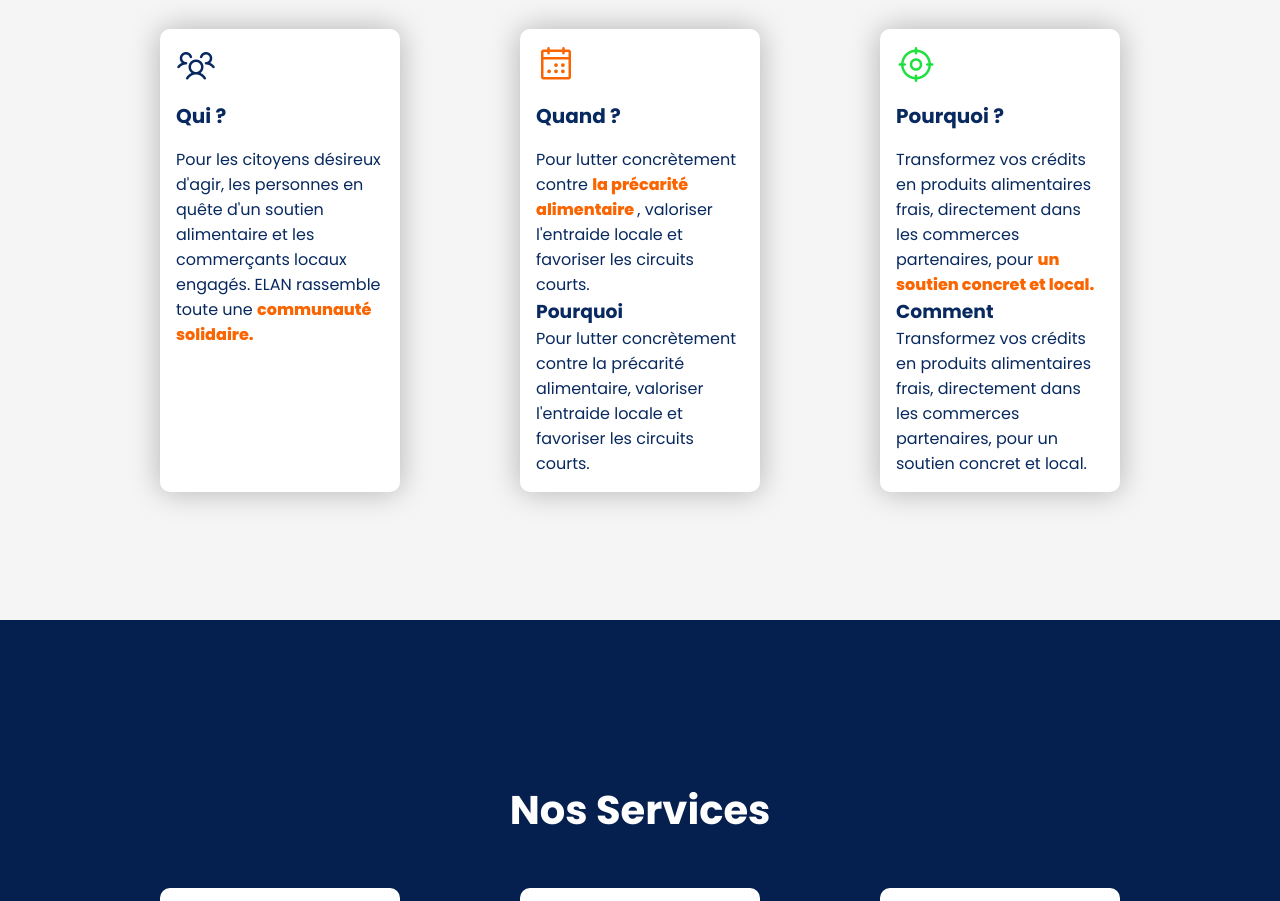
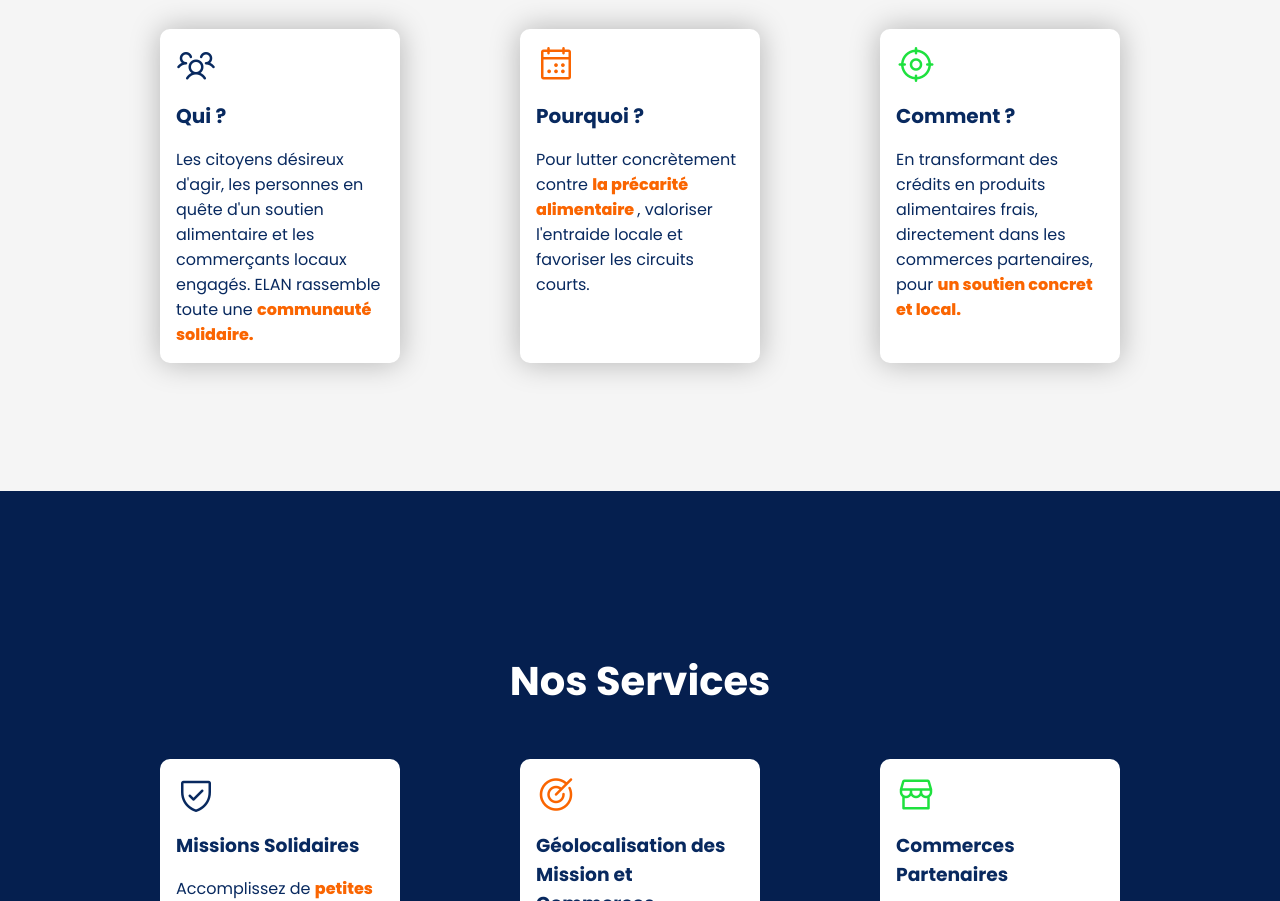
Before and after one commit to la-toile-emlyon/p3-ste-2026-s2-Amaralexi, a plain HTML site: page documentation.html in a window 1280 px wide. Shown: the part 3289-4190 px from the top of the page. Drawn offline with nearby package versions, Linux system fonts and the light colour scheme.

Commit message:
retouche doc

```diff
--- a/documentation.html
+++ b/documentation.html
@@ -164,7 +164,7 @@
                     <i class="ph ph-users-three ft-40 chiffre-bleu"></i>
                 </div>
                 <h3 class="chiffre-bleu pb-16 ft-20">Qui ?</h3>
-                <p class="chiffre-bleu">Pour les citoyens désireux d'agir, les personnes en quête d'un soutien
+                <p class="chiffre-bleu">Les citoyens désireux d'agir, les personnes en quête d'un soutien
                     alimentaire et les commerçants locaux engagés. ELAN rassemble toute une <span class="orange bold">
                         communauté solidaire.</span></p>
             </div>
@@ -174,13 +174,11 @@
                     <i class="ph ph-calendar-dots ft-40 orange"></i>
                 </div>
 
-                <h3 class="chiffre-bleu pb-16 ft-20">Quand ?</h3>
+                <h3 class="chiffre-bleu pb-16 ft-20">Pourquoi  ?</h3>
                 <p class="chiffre-bleu">Pour lutter concrètement contre <span class="orange bold"> la précarité
                         alimentaire </span>, valoriser l'entraide
                     locale et favoriser les circuits courts.</p>
 
-                <h3 class="chiffre-bleu">Pourquoi</h3>
-                <p class="chiffre-bleu">Pour lutter concrètement contre la précarité alimentaire, valoriser l'entraide locale et favoriser les circuits courts.</p>
 
             </div>
             <div class="w-25 padding-16 box-shadow border-10 bg-blanc" data-aos="fade-up" data-aos-duration="1000">
@@ -189,13 +187,10 @@
                     <i class="ph ph-crosshair ft-40 green"></i>
                 </div>
 
-                <h3 class="chiffre-bleu pb-16 ft-20">Pourquoi ?</h3>
-                <p class="chiffre-bleu">Transformez vos crédits en produits alimentaires frais, directement dans les
+                <h3 class="chiffre-bleu pb-16 ft-20">Comment ?</h3>
+                <p class="chiffre-bleu">En transformant des crédits en produits alimentaires frais, directement dans les
                     commerces partenaires, pour <span class="orange bold"> un soutien concret et local.</span></p>
 
-
-                <h3 class="chiffre-bleu">Comment</h3>
-                <p class="chiffre-bleu">Transformez vos crédits en produits alimentaires frais, directement dans les commerces partenaires, pour un soutien concret et local.</p>
 
             </div>
         </div>
```
